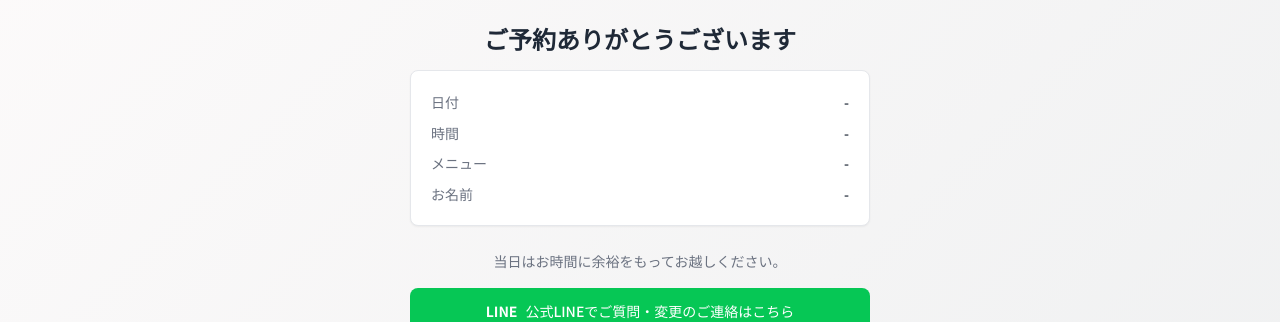
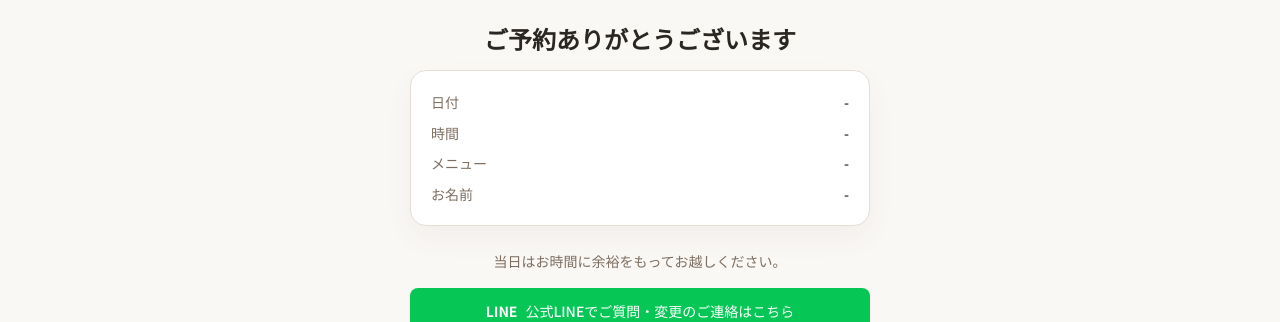
Before and after one commit to otegarubody-cloud/otegaru.body, a Next.js app in the folder otegaru-system/: page /complete in a window 1280 px wide. Shown: the part 212-534 px from the top of the page. Built offline with nearby package versions, Linux system fonts and the light colour scheme.

Commit message:
Warm theme for completion page

```diff
--- a/otegaru-system/src/app/complete/page.tsx
+++ b/otegaru-system/src/app/complete/page.tsx
@@ -20,7 +20,7 @@ export default async function CompletePage({ searchParams }: { searchParams: Pro
     <>
       <Header />
 
-      <section className="page-section" style={{ paddingTop: '80px', paddingBottom: '80px' }}>
+      <section className="page-section warm-page" style={{ paddingTop: '80px', paddingBottom: '80px' }}>
         <div className="container complete-container" style={{ maxWidth: '500px', textAlign: 'center' }}>
           <div style={{ width: '64px', height: '64px', borderRadius: '50%', backgroundColor: 'rgba(234, 88, 12, 0.1)', display: 'flex', alignItems: 'center', justifyContent: 'center', margin: '0 auto 24px' }}>
             <svg width="32" height="32" viewBox="0 0 24 24" fill="none" stroke="var(--primary)" strokeWidth="2" strokeLinecap="round" strokeLinejoin="round"><path d="M8 2v4"></path><path d="M16 2v4"></path><rect x="3" y="8" width="18" height="14" rx="2"></rect><path d="M3 10h18"></path><path d="m9 16 2 2 4-4"></path></svg>
@@ -28,28 +28,28 @@ export default async function CompletePage({ searchParams }: { searchParams: Pro
 
           <h2 className="page-title complete-title" style={{ fontSize: '1.5rem', marginBottom: '12px' }}><span className="sp-block">ご予約</span><span className="sp-block">ありがとうございます</span></h2>
 
-          <div style={{ background: 'white', border: '1px solid #e5e7eb', borderRadius: '8px', boxShadow: '0 1px 2px rgba(0,0,0,0.05)', textAlign: 'left', marginBottom: '24px' }}>
+          <div style={{ background: 'white', border: '1px solid #E7DED3', borderRadius: '16px', boxShadow: '0 12px 28px rgba(84, 58, 38, 0.05)', textAlign: 'left', marginBottom: '24px' }}>
             <div style={{ padding: '20px', display: 'flex', flexDirection: 'column', gap: '8px', fontSize: '0.875rem' }}>
               <div style={{ display: 'flex', justifyContent: 'space-between' }}>
-                <span style={{ color: 'var(--text-muted)' }}>日付</span>
+                <span style={{ color: 'var(--warm-muted)' }}>日付</span>
                 <span style={{ fontWeight: 500 }}>{res?.date || '-'}</span>
               </div>
               <div style={{ display: 'flex', justifyContent: 'space-between' }}>
-                <span style={{ color: 'var(--text-muted)' }}>時間</span>
+                <span style={{ color: 'var(--warm-muted)' }}>時間</span>
                 <span style={{ fontWeight: 500 }}>{res?.time || '-'}</span>
               </div>
               <div style={{ display: 'flex', justifyContent: 'space-between' }}>
-                <span style={{ color: 'var(--text-muted)' }}>メニュー</span>
+                <span style={{ color: 'var(--warm-muted)' }}>メニュー</span>
                 <span style={{ fontWeight: 500 }}>{res?.menu || '-'}</span>
               </div>
               <div style={{ display: 'flex', justifyContent: 'space-between' }}>
-                <span style={{ color: 'var(--text-muted)' }}>お名前</span>
+                <span style={{ color: 'var(--warm-muted)' }}>お名前</span>
                 <span style={{ fontWeight: 500 }}>{res?.name ? `${res.name} 様` : '-'}</span>
               </div>
             </div>
           </div>
 
-          <p style={{ fontSize: '0.875rem', color: 'var(--text-muted)', marginBottom: '16px' }}>
+          <p style={{ fontSize: '0.875rem', color: 'var(--warm-muted)', marginBottom: '16px' }}>
             <span className="sp-block">当日はお時間に余裕をもって</span><span className="sp-block">お越しください。</span>
           </p>
 
```
